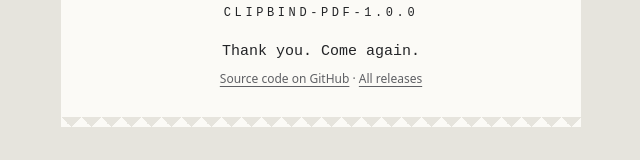
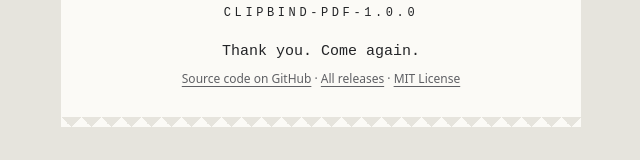
Before and after one commit to Kou-256/ClipBind-PDF, a plain HTML site: page site/index.html in a window 1280 px wide. Shown: the part 2896-3056 px from the top of the page, without its empty margins (319-959 px from the left). Drawn offline with Linux system fonts and the light colour scheme; a web font is replaced by a local one.

Commit message:
Add MIT license
Co-Authored-By: Claude Opus 5.5 <noreply@anthropic.com>

```diff
--- a/site/index.html
+++ b/site/index.html
@@ -471,6 +471,8 @@
       <a href="https://github.com/Kou-256/ClipBind-PDF"><span lang="ja">ソースコード (GitHub)</span><span lang="en">Source code on GitHub</span></a>
       ·
       <a href="https://github.com/Kou-256/ClipBind-PDF/releases"><span lang="ja">リリース一覧</span><span lang="en">All releases</span></a>
+      ·
+      <a href="https://github.com/Kou-256/ClipBind-PDF/blob/main/LICENSE"><span lang="ja">MIT ライセンス</span><span lang="en">MIT License</span></a>
     </p>
   </footer>
 
```
Also changed, not shown: 3 other files.
